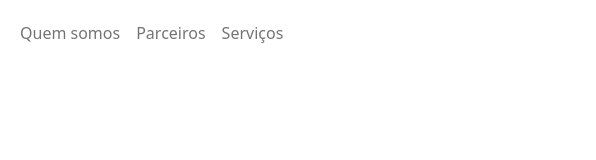
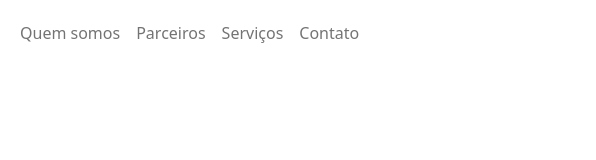
Before and after one commit to leandrokespers/aula_bootstrap, a plain HTML site: page index.html in a window 1280 px wide. Shown: the full height of the page, 44-640 px from the left. Drawn offline with Linux system fonts and the light colour scheme.

Commit message:
teste 2 index alterado

```diff
--- a/index.html
+++ b/index.html
@@ -20,6 +20,7 @@
         <li class="nav-item"><a class="nav-link" href="#">Quem somos</a></li>
         <li class="nav-item"><a class="nav-link" href="#">Parceiros</a></li>
         <li class="nav-item"><a class="nav-link" href="#">Serviços</a></li>
+        <li class="nav-item"><a class="nav-link" href="#">Contato</a></li>
       </ul>
     </div>
   </nav>
```
